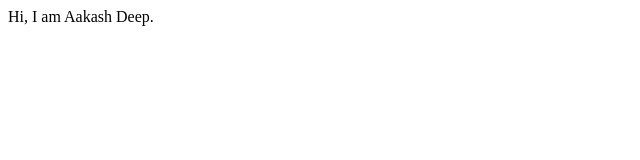
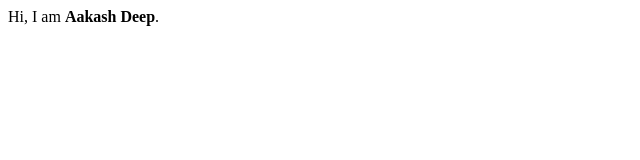
Before and after one commit to bryophyllum1/Aadi_Portfolio, a plain HTML site: page index.html in a window 1280 px wide. Shown: the full height of the page, 0-640 px from the left. Drawn offline with Linux system fonts and the light colour scheme.

Commit message:
Style: Made some text bold

```diff
--- a/index.html
+++ b/index.html
@@ -6,6 +6,6 @@
     <title>Aakash Deep</title>
 </head>
 <body>
-    Hi, I am <bold>Aakash Deep</bold>.
+    Hi, I am <b>Aakash Deep</b>.
 </body>
 </html>
```
